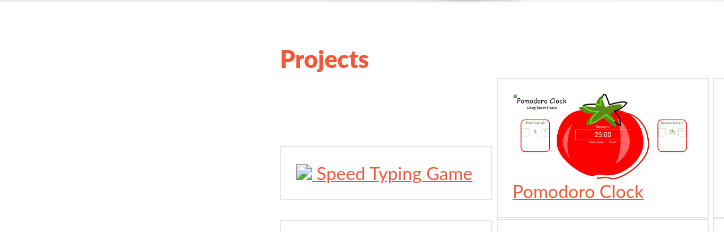
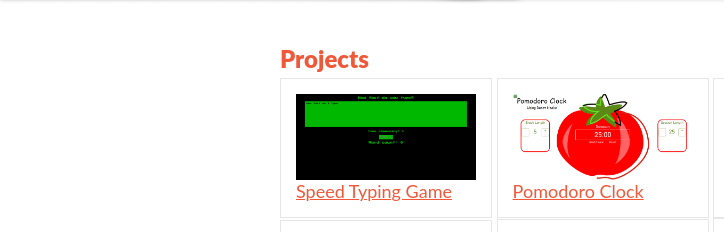
Before and after one commit to avidler/avidler.github.io, a plain HTML site: page index.html in a window 1280 px wide. Shown: the part 491-723 px from the top of the page, 0-724 px from the left. Drawn offline with Linux system fonts and the light colour scheme.

Commit message:
Add files via upload

```diff
--- a/index.html
+++ b/index.html
@@ -30,7 +30,7 @@
 
             <div class="project-tile">
                 <a href="https://avidler-speed-typing-game.netlify.com/"class="project-a" target="_blank">
-                <img src="./assets/ss-speed-typing.PNG" at="speed typing">
+                <img src="./assets/ss-typing-game.PNG" at="speed typing">
                 <span class="project-name">Speed Typing Game</span>
                 </a>
             </div>
```
